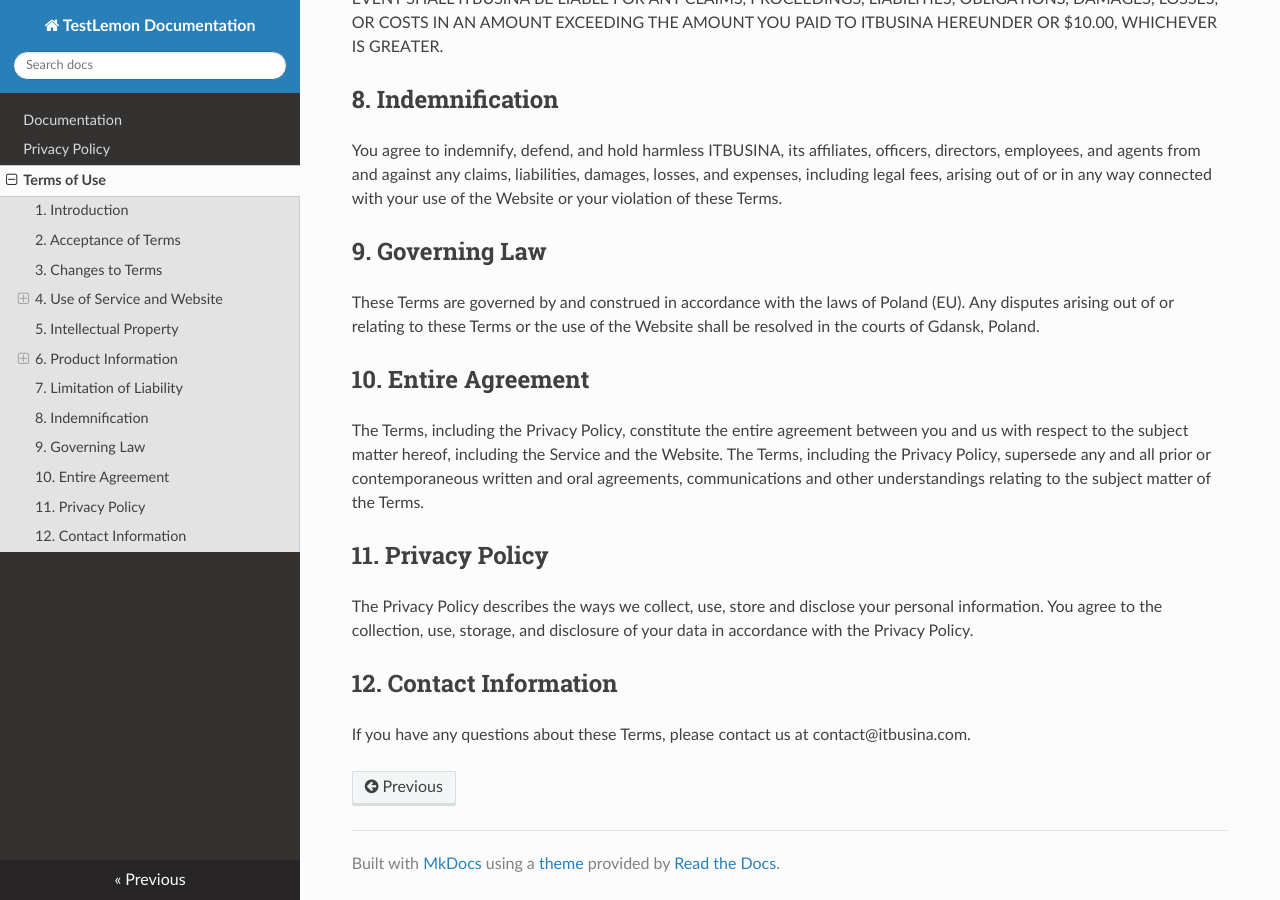
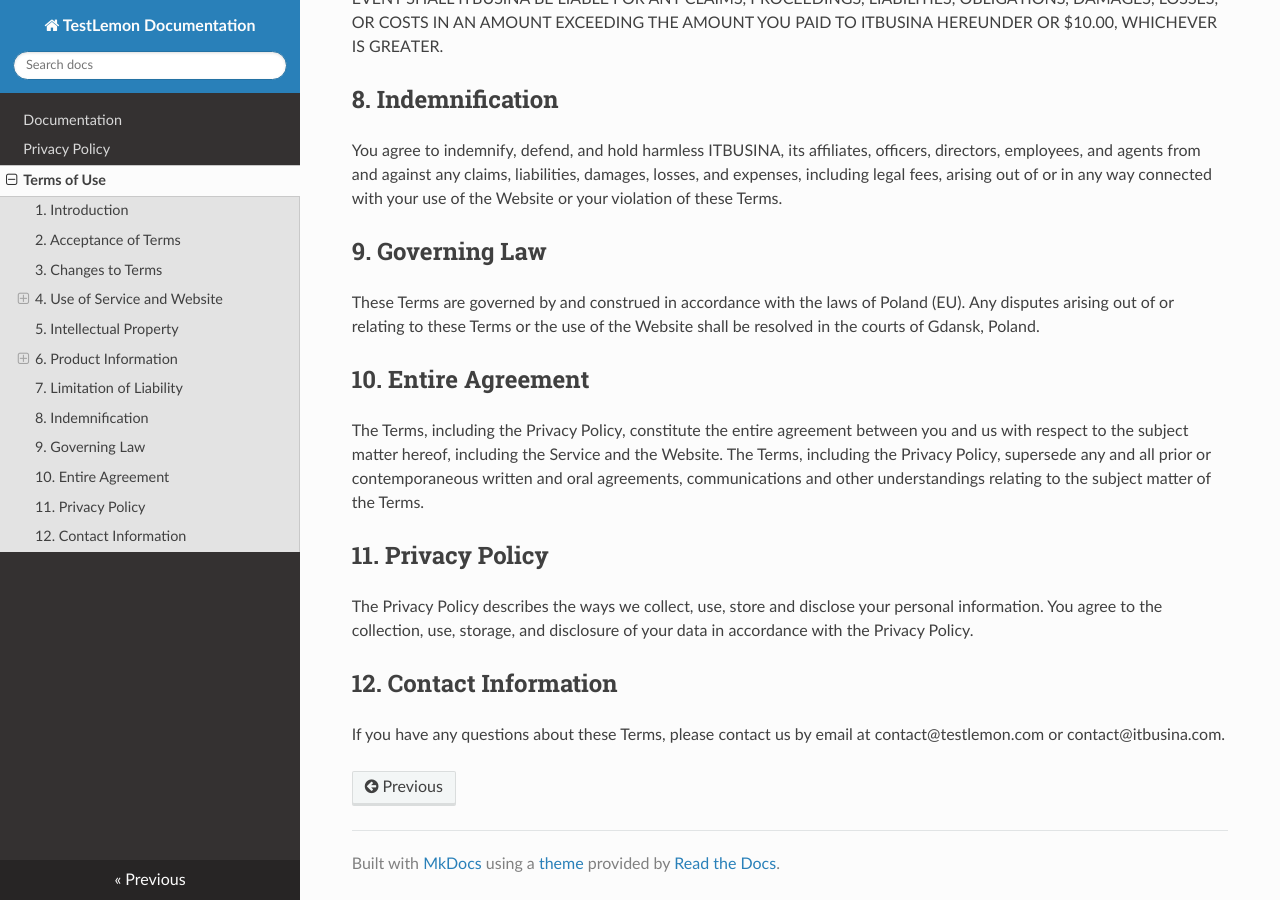
Before and after one commit to itbusina/testlemon-docs, an MkDocs documentation site: the page built from docs/docs/terms-of-use.md, in a window 1280 px wide and 900 px high, scrolled down 2015 px. Built offline with MkDocs 1.6.1, drawn with Linux system fonts in a browser that asks for light colours; nearby versions of some CDN libraries.

Commit message:
updated emails

```diff
--- a/docs/docs/terms-of-use.md
+++ b/docs/docs/terms-of-use.md
@@ -55,4 +55,4 @@ The Terms, including the Privacy Policy, constitute the entire agreement between
 The Privacy Policy describes the ways we collect, use, store and disclose your personal information. You agree to the collection, use, storage, and disclosure of your data in accordance with the Privacy Policy.
 
 ## 12. Contact Information
-If you have any questions about these Terms, please contact us at contact@itbusina.com.
+If you have any questions about these Terms, please contact us by email at contact@testlemon.com or contact@itbusina.com.
```
Also changed, not shown: docs/docs/privacy-policy.md (+1 -1 lines).
